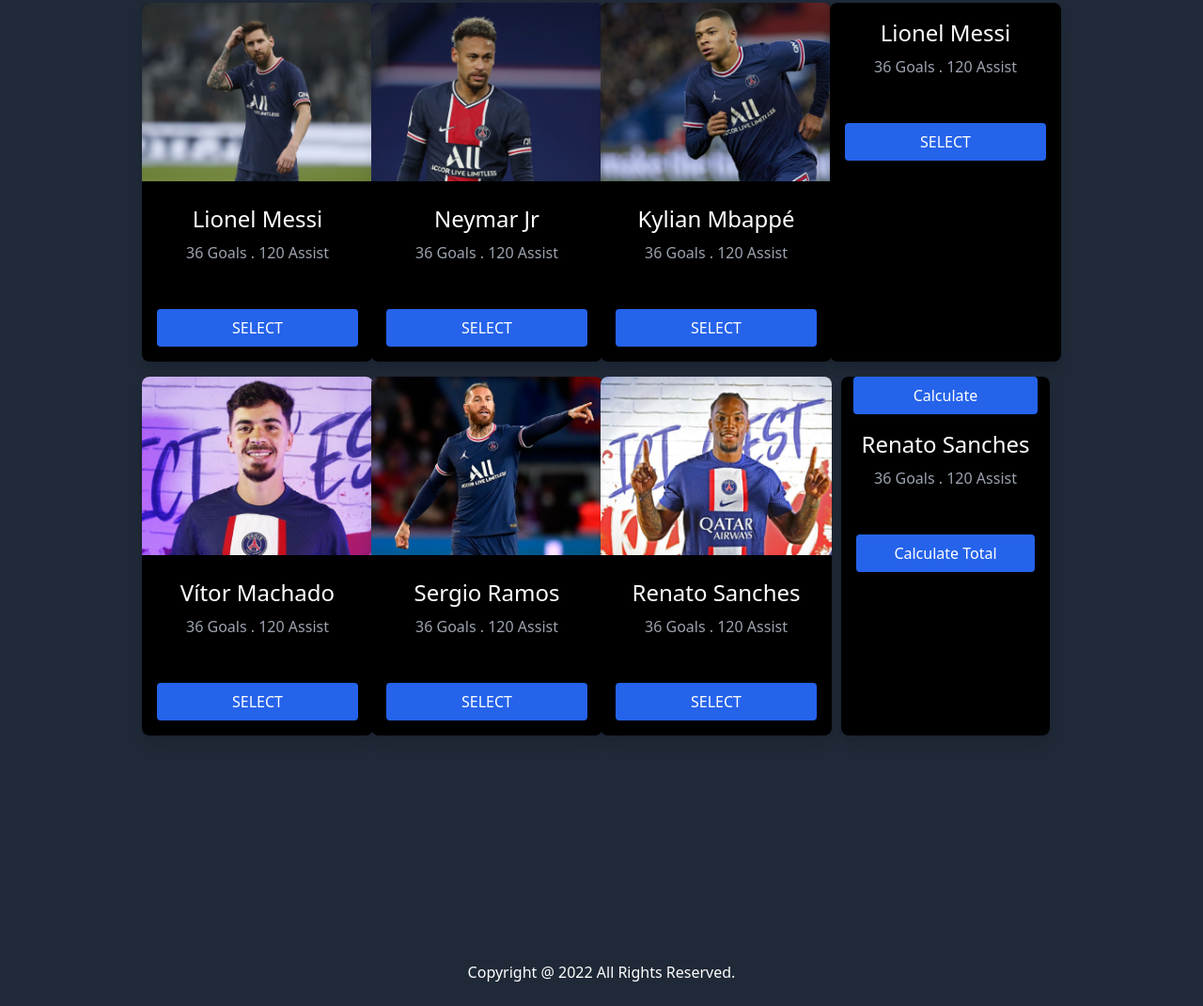
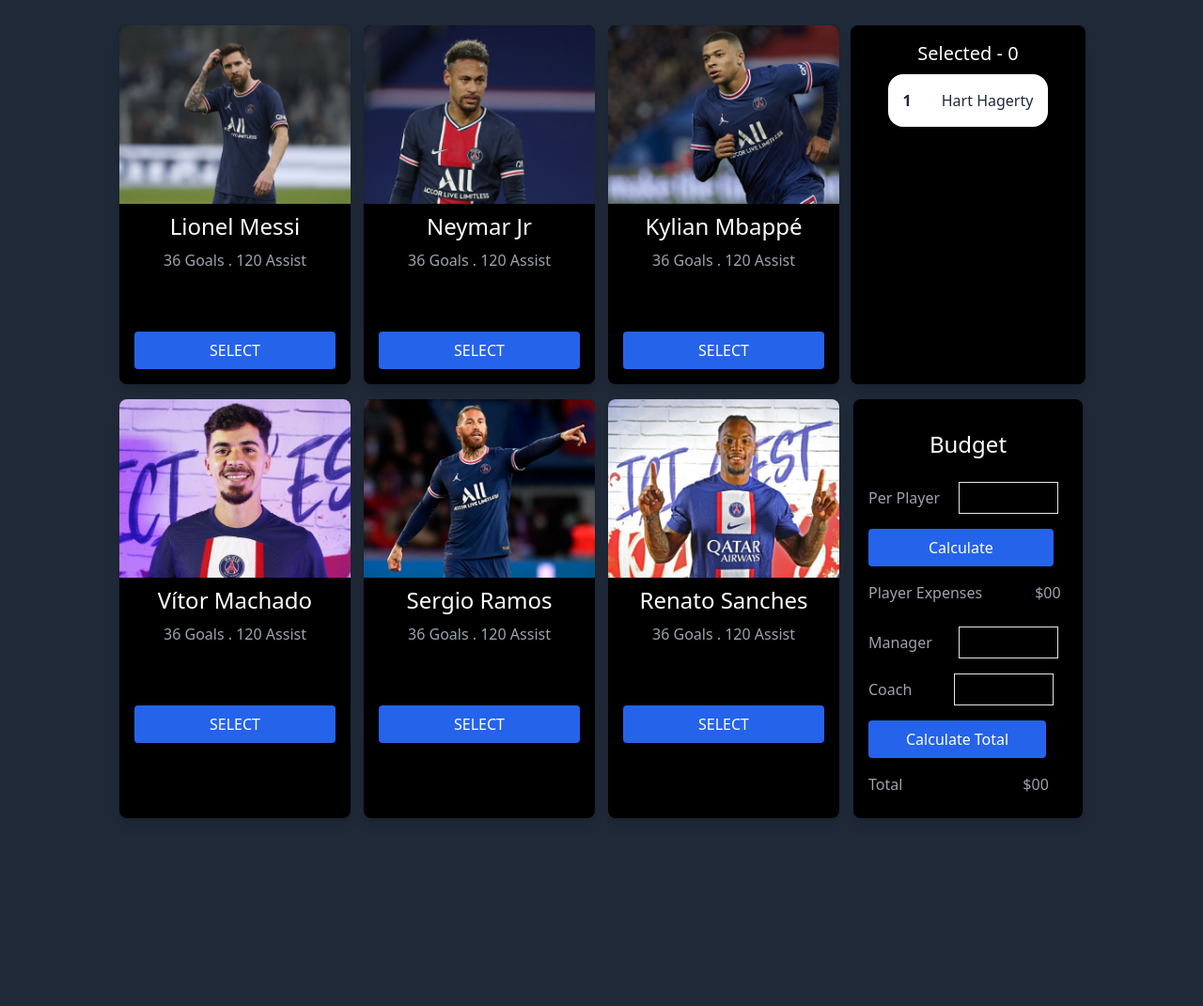
Before and after one commit to afzalhossain00/best-five-dom-assignment, a plain HTML site: page index.html in a window 1280 px wide. Shown: the part 461-1532 px from the top of the page at 94% size. Drawn offline with nearby package versions, Linux system fonts and the light colour scheme.

Commit message:
adding design and clicking fuctionality

```diff
--- a/index.html
+++ b/index.html
@@ -7,7 +7,12 @@
     <meta name="viewport" content="width=device-width, initial-scale=1.0">
     <title>Select your favourite players</title>
     <link rel="stylesheet" href="style.css">
+    <!-- tailwind cdn -->
     <script src="https://cdn.tailwindcss.com"></script>
+    <!-- daisy ui components element -->
+    <link href="https://cdn.jsdelivr.net/npm/daisyui@2.24.0/dist/full.css" rel="stylesheet" type="text/css">
+    tailwind elements
+    <script src="https://cdn.jsdelivr.net/npm/tw-elements/dist/js/index.min.js"></script>
 </head>
 
 <body>
@@ -23,133 +28,153 @@
         </div>
     </header>
 
-    <main>
+    <main class="bg-gray-800">
         <!-- All players section -->
         <section class="bg-gray-800">
-            <div class="grid grid-cols-4 gap-4 w-3/4 text-center pt-20 mx-auto">
+            <div class="grid grid-cols-4 gap-4 w-4/5 pt-20 mx-auto">
 
-                <div class="flex justify-center">
+                <div class="flex justify-center text-center">
                     <div class="rounded-lg shadow-lg bg-black max-w-sm">
                         <img class="rounded-t-lg mb-2" src="images/player1.png" alt="" />
-                        </a>
-                        <div class="p-4">
                         <h5 class="text-white text-2xl font-medium mb-2">Lionel Messi</h5>
                         <p class="text-gray-400 text-base mb-12">
                             36 Goals . 120 Assist
                         </p>
-                            <button type="button"
+                        <div class="p-4">
+                            <button onclick="addToClick(this)" type="button"
+                                class=" inline-block px-20 py-2.5 bg-blue-600 text-white font-medium text-2sm leading-tight uppercase rounded shadow-md hover:bg-blue-700 hover:shadow-lg focus:bg-blue-700 focus:shadow-lg focus:outline-none focus:ring-0 active:bg-blue-800 active:shadow-lg transition duration-150 ease-in-out">Select</button>
+                        </div>
+                    </div>
+                </div>
+
+                <div class="flex justify-center text-center">
+                    <div class="rounded-lg shadow-lg bg-black max-w-sm">
+                        <img class="rounded-t-lg mb-2" src="images/player2.png" alt="" />
+                        <h5 class="text-white text-2xl font-medium mb-2">Neymar Jr</h5>
+                        <p class="text-gray-400 text-base mb-12">
+                            36 Goals . 120 Assist
+                        </p>
+                        <div class="p-4">
+                            <button onclick="addToClick(this)" type="button"
+                                class=" inline-block px-20 py-2.5 bg-blue-600 text-white font-medium text-2sm leading-tight uppercase rounded shadow-md hover:bg-blue-700 hover:shadow-lg focus:bg-blue-700 focus:shadow-lg focus:outline-none focus:ring-0 active:bg-blue-800 active:shadow-lg transition duration-150 ease-in-out">Select</button>
+                        </div>
+                    </div>
+                </div>
+
+
+                <div class="flex justify-center text-center">
+                    <div class="rounded-lg shadow-lg bg-black max-w-sm">
+                        <img class="rounded-t-lg mb-2" src="images/player3.png" alt="" />
+                        <h5 class="text-white text-2xl font-medium mb-2">Kylian Mbappé</h5>
+                        <p class="text-gray-400 text-base mb-12">
+                            36 Goals . 120 Assist
+                        </p>
+                        <div class="p-4">
+                            <button onclick="addToClick(this)" type="button"
                                 class=" inline-block px-20 py-2.5 bg-blue-600 text-white font-medium text-2sm leading-tight uppercase rounded shadow-md hover:bg-blue-700 hover:shadow-lg focus:bg-blue-700 focus:shadow-lg focus:outline-none focus:ring-0 active:bg-blue-800 active:shadow-lg transition duration-150 ease-in-out">Select</button>
                         </div>
                     </div>
                 </div>
 
                 <div class="flex justify-center">
+                    <div class="rounded-lg shadow-lg bg-black max-w-sm px-10">
+                        <h5 id="selected-player" class="text-center text-white text-xl font-medium mb-2 pt-4">
+                            Selected - <span id="total-player-added">0</span></h5>
+                        <div class="overflow-x-auto">
+                            <table class="table">
+                                <!-- head -->
+                                <tbody id="add-players">
+                                    <tr>
+                                        <th>1</th>
+                                        <td>Hart Hagerty</td>
+                                    </tr>
+                                </tbody>
+                            </table>
+                        </div>
+                    </div>
+                </div>
+
+                <div class="flex justify-center text-center">
                     <div class="rounded-lg shadow-lg bg-black max-w-sm">
-                        <img class="rounded-t-lg mb-2" src="images/player2.png" alt="" />
-                        </a>
-                        <div class="p-4">
-                            <h5 class="text-white text-2xl font-medium mb-2">Neymar Jr</h5>
+                        <img class="rounded-t-lg mb-2" src="images/player4.png" alt="" />
+                        <h5 class="text-white text-2xl font-medium mb-2">Vítor Machado</h5>
                         <p class="text-gray-400 text-base mb-12">
                             36 Goals . 120 Assist
                         </p>
-                            <button type="button"
+                        <div class="p-4">
+                            <button onclick="addToClick(this)" type="button"
+                                class=" inline-block px-20 py-2.5 bg-blue-600 text-white font-medium text-2sm leading-tight uppercase rounded shadow-md hover:bg-blue-700 hover:shadow-lg focus:bg-blue-700 focus:shadow-lg focus:outline-none focus:ring-0 active:bg-blue-800 active:shadow-lg transition duration-150 ease-in-out">Select</button>
+                        </div>
+                    </div>
+                </div>
+
+                <div class="flex justify-center text-center">
+                    <div class="rounded-lg shadow-lg bg-black max-w-sm">
+                        <img class="rounded-t-lg mb-2" src="images/player5.png" alt="" />
+                        <h5 class="text-white text-2xl font-medium mb-2">Sergio Ramos</h5>
+                        <p class="text-gray-400 text-base mb-12">
+                            36 Goals . 120 Assist
+                        </p>
+                        <div class="p-4">
+                            <button onclick="addToClick(this)" type="button"
                                 class=" inline-block px-20 py-2.5 bg-blue-600 text-white font-medium text-2sm leading-tight uppercase rounded shadow-md hover:bg-blue-700 hover:shadow-lg focus:bg-blue-700 focus:shadow-lg focus:outline-none focus:ring-0 active:bg-blue-800 active:shadow-lg transition duration-150 ease-in-out">Select</button>
                         </div>
                     </div>
                 </div>
 
 
-                <div class="flex justify-center">
+                <div class="flex justify-center text-center">
                     <div class="rounded-lg shadow-lg bg-black max-w-sm">
-                        <img class="rounded-t-lg mb-2" src="images/player3.png" alt="" />
-                        </a>
-                        <div class="p-4">
-                            <h5 class="text-white text-2xl font-medium mb-2">Kylian Mbappé</h5>
+                        <img class="rounded-t-lg mb-2" src="images/player6.png" alt="" />
+                        <h5 class="text-white text-2xl font-medium mb-2">Renato Sanches</h5>
                         <p class="text-gray-400 text-base mb-12">
                             36 Goals . 120 Assist
                         </p>
-                            <button type="button"
-                                class=" inline-block px-20 py-2.5 bg-blue-600 text-white font-medium text-2sm leading-tight uppercase rounded shadow-md hover:bg-blue-700 hover:shadow-lg focus:bg-blue-700 focus:shadow-lg focus:outline-none focus:ring-0 active:bg-blue-800 active:shadow-lg transition duration-150 ease-in-out">Select</button>
-                        </div>
-                    </div>
-                </div>
-
-                <div class="flex justify-center">
-                    <div class="rounded-lg shadow-lg bg-black max-w-sm">
-
                         <div class="p-4">
-                            <h5 class="text-white text-2xl font-medium mb-2">Lionel Messi</h5>
-                            <p class="text-gray-400 text-base mb-12">
-                                36 Goals . 120 Assist
-                            </p>
-                            <button type="button"
+                            <button onclick="addToClick(this)" type="button"
                                 class=" inline-block px-20 py-2.5 bg-blue-600 text-white font-medium text-2sm leading-tight uppercase rounded shadow-md hover:bg-blue-700 hover:shadow-lg focus:bg-blue-700 focus:shadow-lg focus:outline-none focus:ring-0 active:bg-blue-800 active:shadow-lg transition duration-150 ease-in-out">Select</button>
                         </div>
                     </div>
                 </div>
                 <div class="flex justify-center">
                     <div class="rounded-lg shadow-lg bg-black max-w-sm">
-                        <img class="rounded-t-lg mb-2" src="images/player4.png" alt="" />
-                        </a>
                         <div class="p-4">
-                            <h5 class="text-white text-2xl font-medium mb-2">Vítor Machado</h5>
-                            <p class="text-gray-400 text-base mb-12">
-                                36 Goals . 120 Assist
-                            </p>
+                            <h3 class="text-center text-white text-2xl font-medium mb-6 pt-4">Budget</h3>
+                            <div class="">
+                                <h5 class="text-left text-gray-400 mb-2 pt-4 inline mr-4">Per Player</h5>
+                                <input class="w-2/4 bg-black text-white pl-2 py-1 border" type="text">
+                            </div>
+                            <div class="pt-4">
                                 <button type="button"
-                                class=" inline-block px-20 py-2.5 bg-blue-600 text-white font-medium text-2sm leading-tight uppercase rounded shadow-md hover:bg-blue-700 hover:shadow-lg focus:bg-blue-700 focus:shadow-lg focus:outline-none focus:ring-0 active:bg-blue-800 active:shadow-lg transition duration-150 ease-in-out">Select</button>
+                                    class="text-center inline-block px-16 py-2.5 bg-blue-600 text-white font-medium text-2sm leading-tight  rounded shadow-md hover:bg-blue-700 hover:shadow-lg focus:bg-blue-700 focus:shadow-lg focus:outline-none focus:ring-0 active:bg-blue-800 active:shadow-lg transition duration-150 ease-in-out">Calculate</button>
                             </div>
+                            <div class="pt-4 flex">
+                                <h5 class="text-left text-gray-400 mb-2 mr-14">Player Expenses</h5>
+                                <p class="text-gray-400">$00</p>
                             </div>
+                            <div class="pt-4">
+                                <h5 class="text-left text-gray-400 mb-2 pt-4 inline mr-6">Manager</h5>
+                                <input class="w-2/4 bg-black text-white pl-2 py-1 border" type="text">
                             </div>
-
-                <div class="flex justify-center">
-                    <div class="rounded-lg shadow-lg bg-black max-w-sm">
-                        <img class="rounded-t-lg mb-2" src="images/player5.png" alt="" />
-                        </a>
-                        <div class="p-4">
-                            <h5 class="text-white text-2xl font-medium mb-2">Sergio Ramos</h5>
-                            <p class="text-gray-400 text-base mb-12">
-                                36 Goals . 120 Assist
-                            </p>
-                            <button type="button"
-                                class=" inline-block px-20 py-2.5 bg-blue-600 text-white font-medium text-2sm leading-tight uppercase rounded shadow-md hover:bg-blue-700 hover:shadow-lg focus:bg-blue-700 focus:shadow-lg focus:outline-none focus:ring-0 active:bg-blue-800 active:shadow-lg transition duration-150 ease-in-out">Select</button>
+                            <div class="pt-4">
+                                <h5 class="text-left text-gray-400 mb-2 pt-4 inline mr-10">Coach</h5>
+                                <input class="w-2/4 bg-black text-white pl-2 py-1 border" type="text">
                             </div>
-                    </div>
-                </div>
-
-
-                <div class="flex justify-center">
-                    <div class="rounded-lg shadow-lg bg-black max-w-sm">
-                        <img class="rounded-t-lg mb-2" src="images/player6.png" alt="" />
-                        </a>
-                        <div class="p-4">
-                            <h5 class="text-white text-2xl font-medium mb-2">Renato Sanches</h5>
-                            <p class="text-gray-400 text-base mb-12">
-                                36 Goals . 120 Assist
-                            </p>
-                            <button type="button"
-                                class=" inline-block px-20 py-2.5 bg-blue-600 text-white font-medium text-2sm leading-tight uppercase rounded shadow-md hover:bg-blue-700 hover:shadow-lg focus:bg-blue-700 focus:shadow-lg focus:outline-none focus:ring-0 active:bg-blue-800 active:shadow-lg transition duration-150 ease-in-out">Select</button>
-                        </div>
-                    </div>
-                </div>
-                <div class="flex justify-center">
-                    <div class="rounded-lg shadow-lg bg-black max-w-sm">
-                        <button type="button"
-                            class=" inline-block px-16 py-2.5 bg-blue-600 text-white font-medium text-2sm leading-tight  rounded shadow-md hover:bg-blue-700 hover:shadow-lg focus:bg-blue-700 focus:shadow-lg focus:outline-none focus:ring-0 active:bg-blue-800 active:shadow-lg transition duration-150 ease-in-out">Calculate</button>
-
-                        <div class="p-4">
-                            <h5 class="text-white text-2xl font-medium mb-2">Renato Sanches</h5>
-                            <p class="text-gray-400 text-base mb-12">
-                                36 Goals . 120 Assist
-                            </p>
+                            <div class="pt-4">
                                 <button type="button"
                                     class=" inline-block px-10 py-2.5 bg-blue-600 text-white font-medium text-2sm leading-tight  rounded shadow-md hover:bg-blue-700 hover:shadow-lg focus:bg-blue-700 focus:shadow-lg focus:outline-none focus:ring-0 active:bg-blue-800 active:shadow-lg transition duration-150 ease-in-out">Calculate
                                     Total</button>
+                            </div>
+                            <div class="pt-4 flex">
+                                <h5 class="text-left text-gray-400 mb-2 mr-32">Total</h5>
+                                <p class="text-gray-400">$00</p>
+                            </div>
                         </div>
                     </div>
                 </div>
             </div>
         </section>
+
     </main>
     <footer class="bg-gray-800 text-center text-white pt-60 pb-10">
         Copyright @ 2022 All Rights Reserved.
--- a/js/app.js
+++ b/js/app.js
@@ -0,0 +1,13 @@
+
+const playerNamesArray = [];
+// Player selection
+function addToClick(player) {
+
+    const playerName = player.parentNode.parentNode.children[1].innerText;
+    const playerNameList = {
+        names: playerName
+    };
+    playerNamesArray.push(playerNameList);
+    document.getElementById('total-player-added').innerText = playerNamesArray.length;
+
+}
```
Lines whose indentation alone changed are shown as unchanged.
